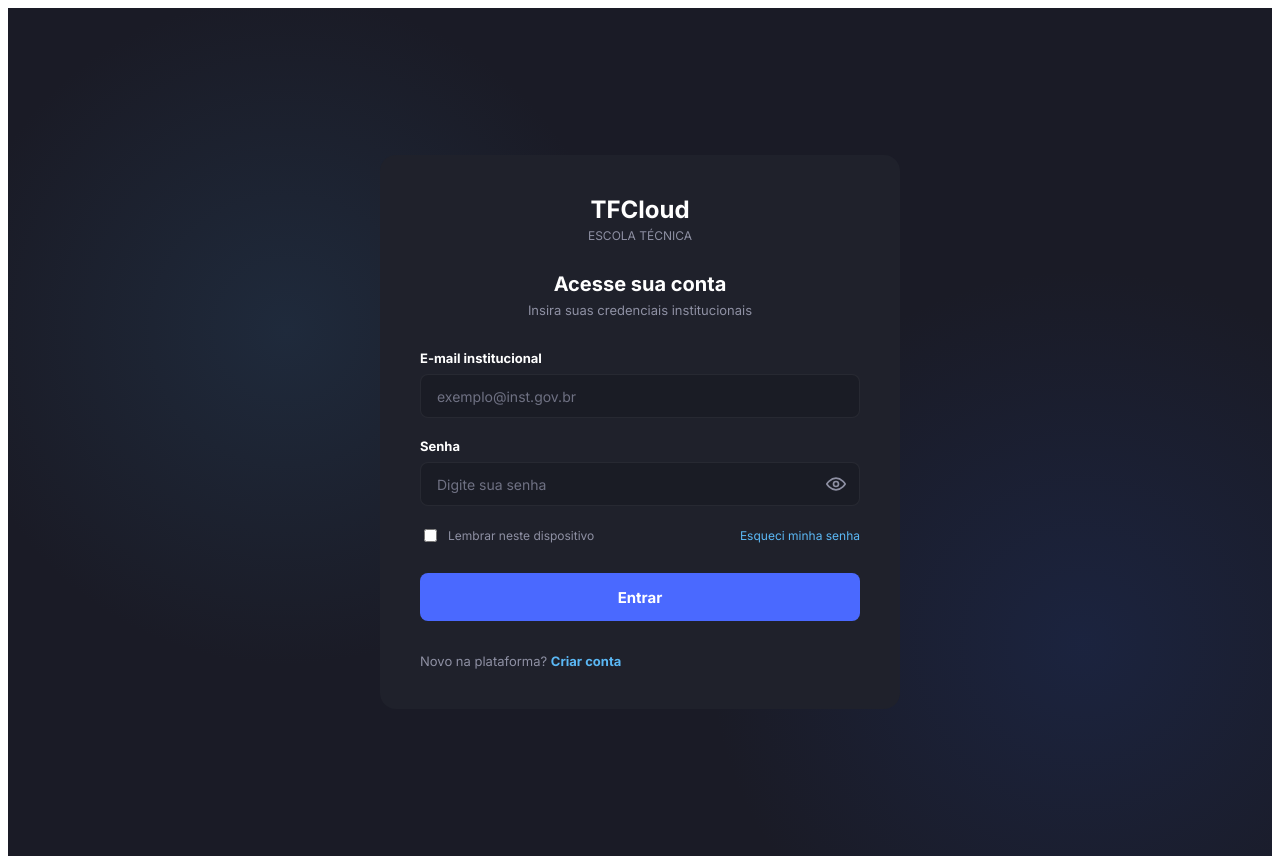
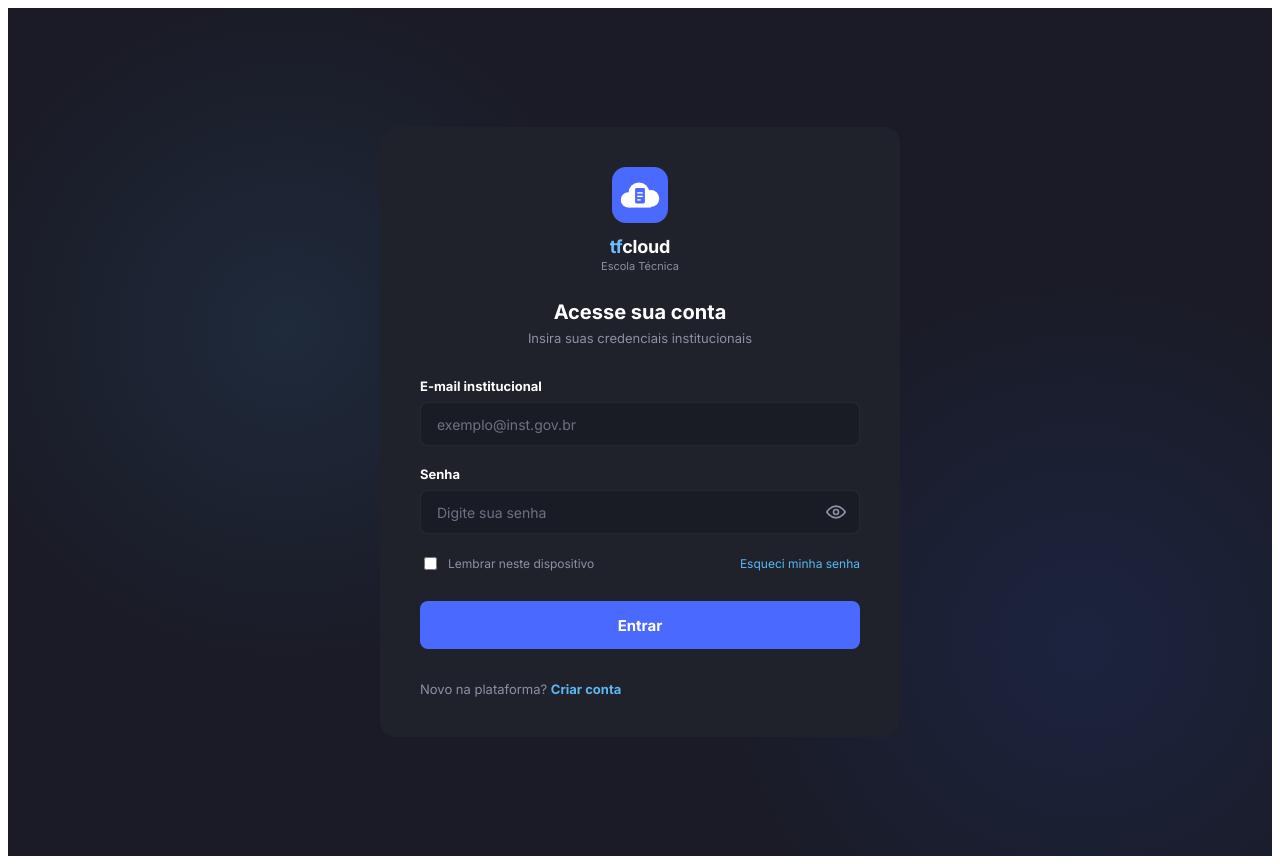
Before and after one commit to ikmdp/projeto-tfcloude, an Angular app in the folder frontend/: page /login in a window 1280 px wide. Built offline with nearby package versions, Linux system fonts and the light colour scheme.

Commit message:
refactor(login): usar componente de logo e link para recuperar senha

```diff
--- a/frontend/src/app/login/login.html
+++ b/frontend/src/app/login/login.html
@@ -1,8 +1,7 @@
 <main class="pagina">
   <section class="cartao">
     <header class="marca">
-      <h1>TFCloud</h1>
-      <span>ESCOLA TÉCNICA</span>
+      <app-logo [tamanho]="56" [empilhado]="true" />
     </header>
 
     <h2>Acesse sua conta</h2>
@@ -47,10 +46,10 @@
           <input type="checkbox" name="lembrar" [(ngModel)]="lembrar" />
           Lembrar neste dispositivo
         </label>
-       <a routerLink="/esqueci-senha">Esqueci minha senha</a>
+        <a routerLink="/esqueci-senha">Esqueci minha senha</a>
       </div>
 
-            @if (erro) {
+      @if (erro) {
         <p class="erro" role="alert">{{ erro }}</p>
       }
 
```
